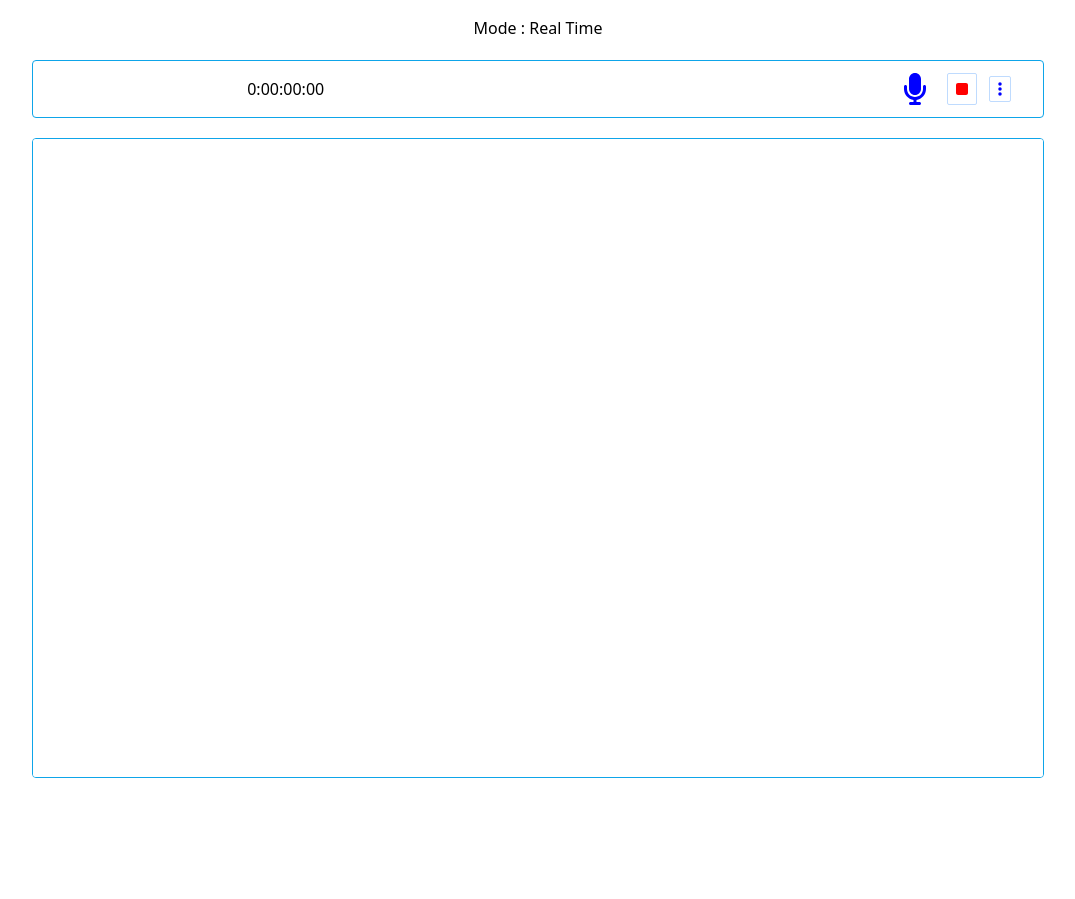
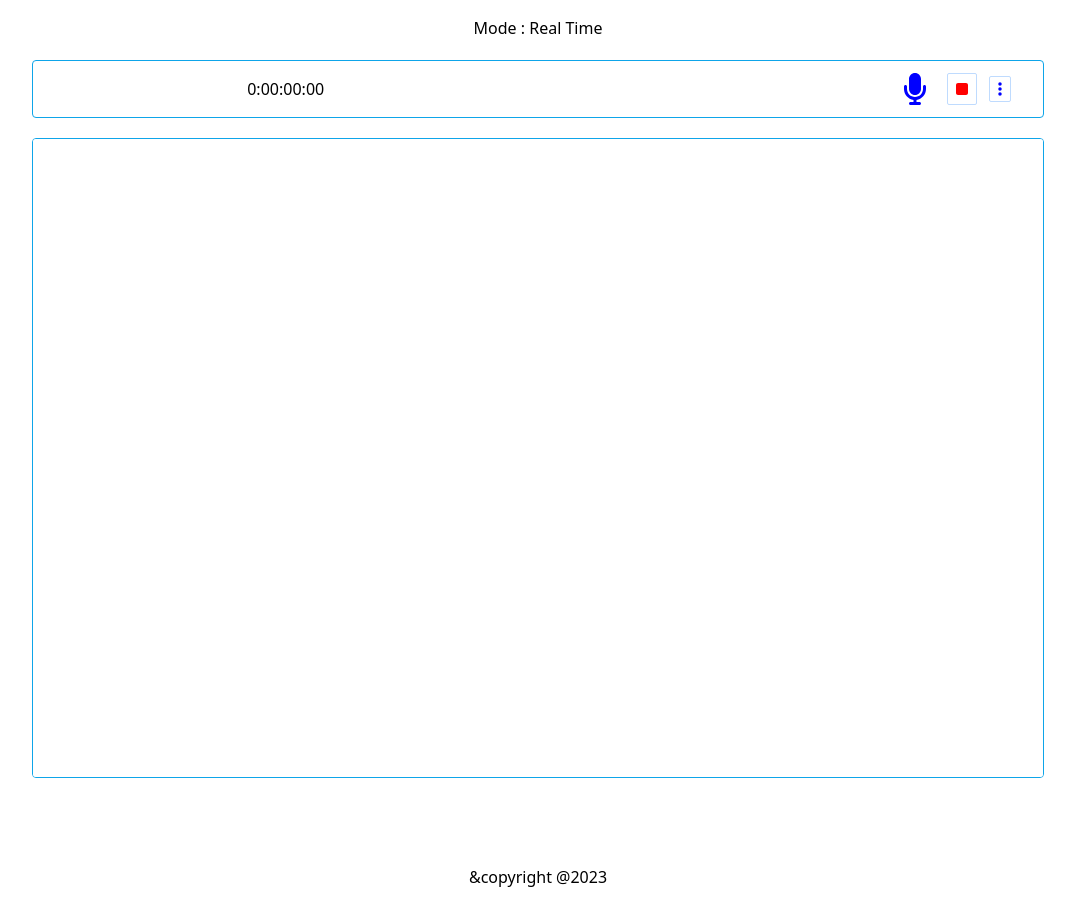
Before and after one commit to jackfros-glitch/Textlo, a React (Vite) app: page / in a window 1280 px wide. Shown: the whole page, without its empty margins (102-1177 px from the left). Before the commit the page ends 860 px from the top, so only its background shows below. Built offline with nearby package versions, Linux system fonts and the light colour scheme; no server answers.

Commit message:
feat:footer, built the footer component.

```diff
--- /dev/null
+++ b/src/components/Footer.tsx
@@ -0,0 +1,11 @@
+import React from "react";
+
+const Footer = () => {
+  return (
+    <footer className="footer">
+      <p>&copyright @2023</p>
+    </footer>
+  );
+};
+
+export default Footer;
--- a/src/index.css
+++ b/src/index.css
@@ -115,3 +115,12 @@ body,
     transform: rotate(1turn);
   }
 }
+
+.footer{
+ text-align: center;
+ padding: 5px;
+ padding-bottom: 10px;
+}
+.footer p{
+  cursor: pointer;
+}
--- a/src/pages/Home.tsx
+++ b/src/pages/Home.tsx
@@ -10,6 +10,7 @@ import SpeechRecognition, {
 import { faStop } from "@fortawesome/free-solid-svg-icons/faStop";
 import ErrorHandler from "../components/ErrorHandler";
 import { fetchTranscript } from "../utils";
+import Footer from "../components/Footer";
 
 interface ErrorInterface {
   status: boolean;
@@ -293,6 +294,7 @@ const Home = () => {
           <TextContainer transcript={transcript} />
         )}
       </div>
+      <Footer />
     </>
   );
 };
```
